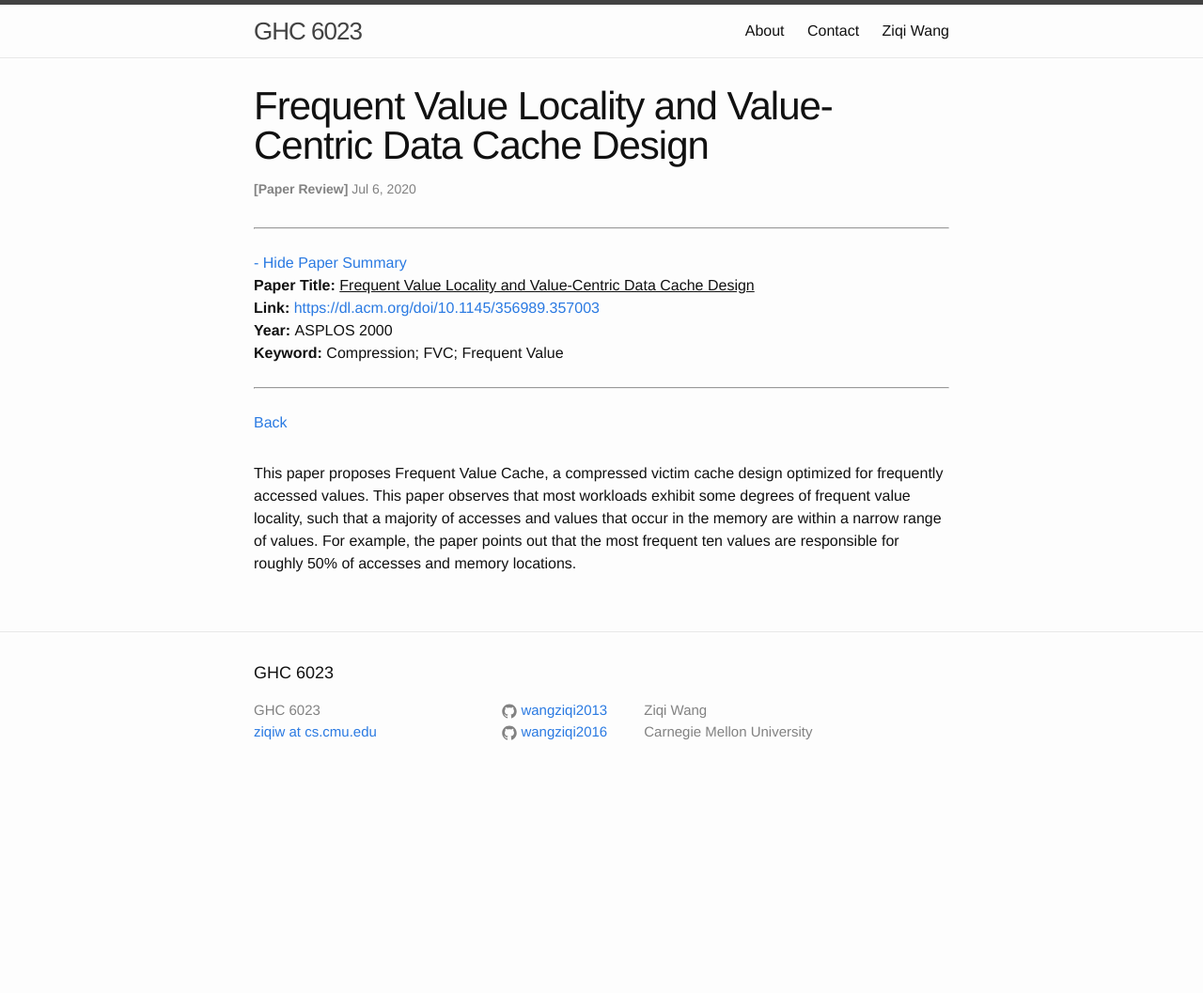
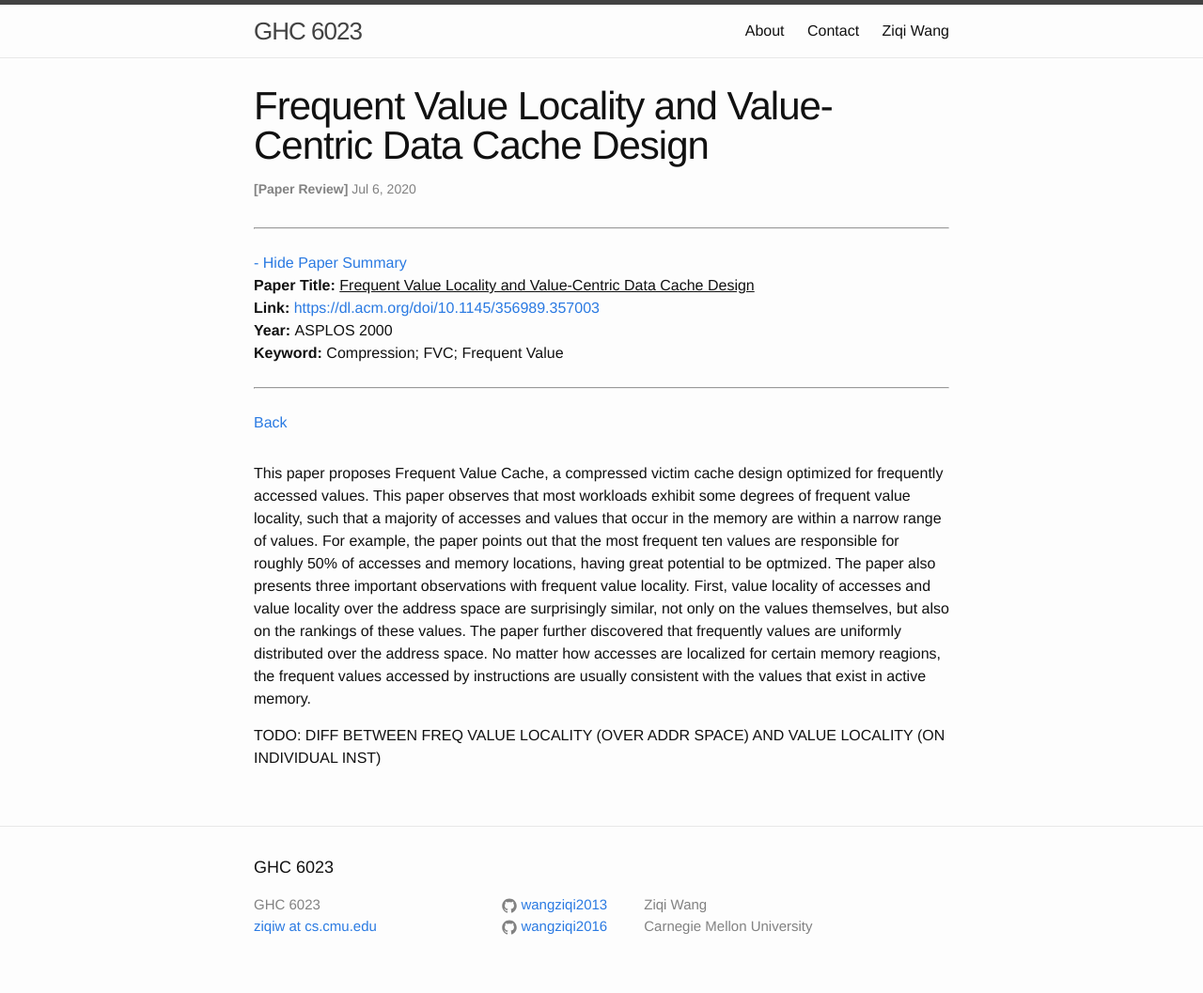
Before and after one commit to wangziqi2013/wangziqi2013.github.io, a Jekyll site: the page built from _posts/2020-07-05-fvc.markdown, in a window 1280 px wide. Shown: the whole page at 94% size. Built offline with Jekyll 4.4.1, drawn with Linux system fonts in a browser that asks for light colours; before the commit the page ends 900 px from its top, so only the background shows below that.

Commit message:
Adding first observation

```diff
--- a/_posts/2020-07-05-fvc.markdown
+++ b/_posts/2020-07-05-fvc.markdown
@@ -16,4 +16,12 @@ version_mgmt:
 This paper proposes Frequent Value Cache, a compressed victim cache design optimized for frequently accessed values.
 This paper observes that most workloads exhibit some degrees of frequent value locality, such that a majority of accesses
 and values that occur in the memory are within a narrow range of values. For example, the paper points out that the
-most frequent ten values are responsible for roughly 50% of accesses and memory locations.
+most frequent ten values are responsible for roughly 50% of accesses and memory locations, having great potential to be
+optmized. The paper also presents three important observations with frequent value locality. First, value locality
+of accesses and value locality over the address space are surprisingly similar, not only on the values themselves, but
+also on the rankings of these values. The paper further discovered that frequently values are uniformly distributed
+over the address space. No matter how accesses are localized for certain memory reagions, the frequent values accessed
+by instructions are usually consistent with the values that exist in active memory.
+
+
+TODO: DIFF BETWEEN FREQ VALUE LOCALITY (OVER ADDR SPACE) AND VALUE LOCALITY (ON INDIVIDUAL INST)
```
